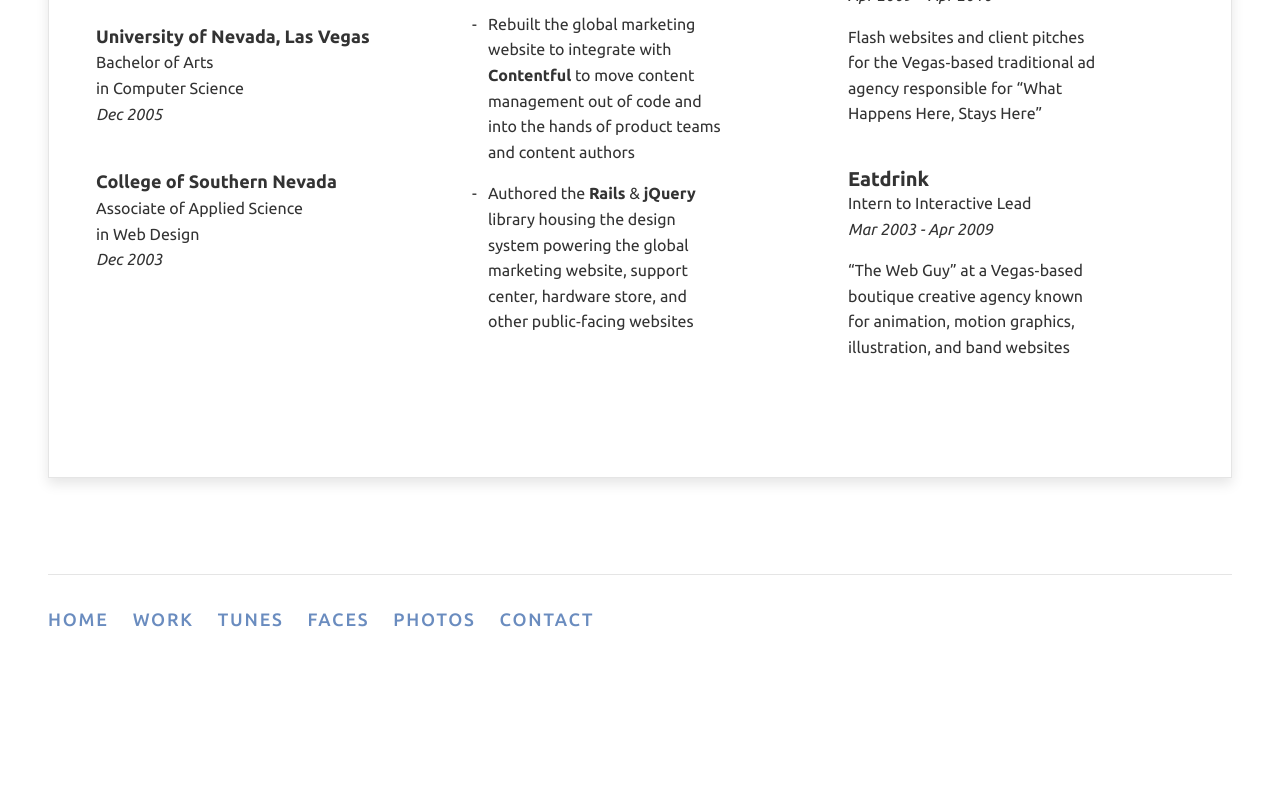
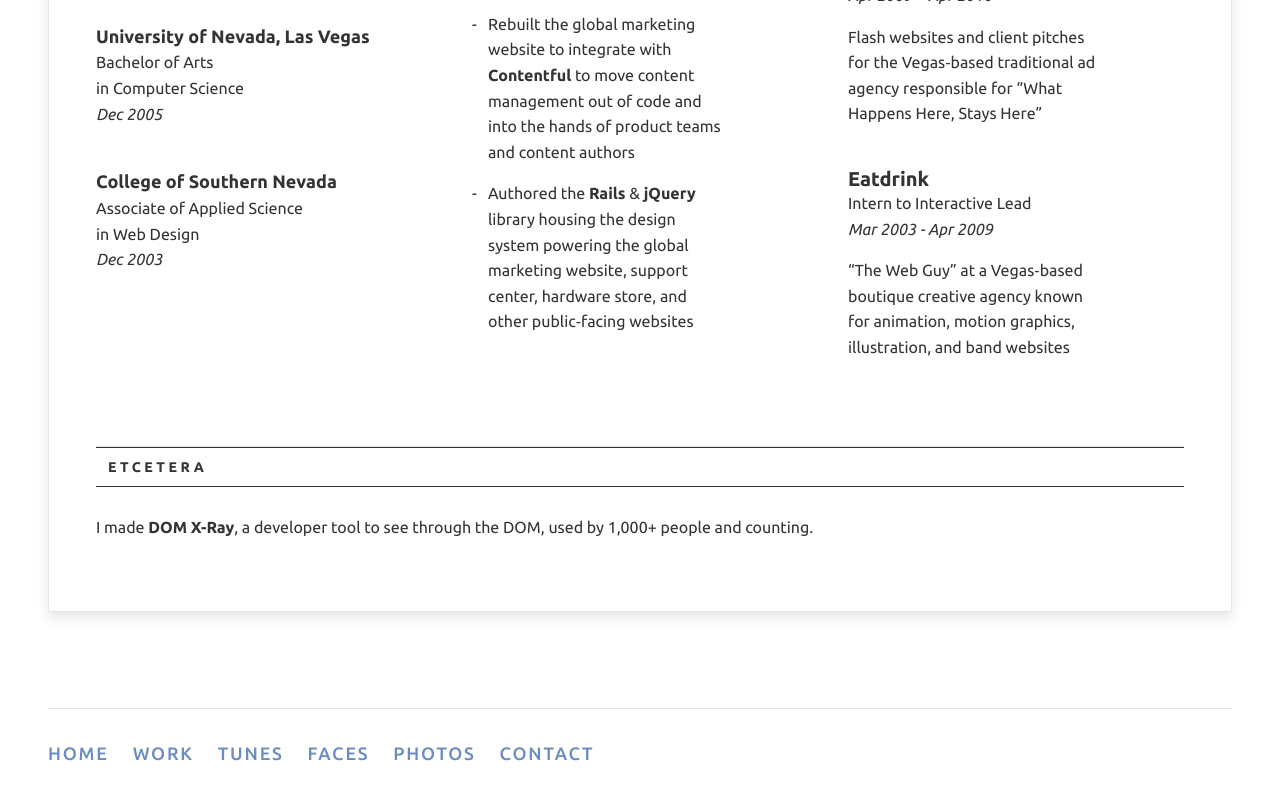
Before and after one commit to nick-vincent/nick-vincent.com-5.0, a SvelteKit app: page /work in a window 1280 px wide. Shown: the part 1118-1918 px from the top of the page. Before the commit the page ends 1823 px from the top, so only its background shows below. Built offline with nearby package versions, Linux system fonts and the light colour scheme.

Commit message:
Add etcetera to resume

```diff
--- a/src/routes/work/resume.svelte
+++ b/src/routes/work/resume.svelte
@@ -201,6 +201,16 @@
 			</div>
 		</section>
 	</main>
+
+	<footer>
+		<h2>Etcetera</h2>
+		I made
+		<a
+			href="https://chrome.google.com/webstore/detail/dom-x-ray/olfkgegmjhgehnakignkabhbdchkhnkj"
+			rel="external noreferrer"
+			target="_blank">DOM X-Ray</a
+		>, a developer tool to see through the DOM, used by 1,000+ people and counting.
+	</footer>
 </article>
 
 <style>
@@ -241,6 +251,10 @@
 	header {
 		display: grid;
 		gap: 0.25em;
+	}
+
+	footer h2 {
+		margin-bottom: 2em;
 	}
 
 	#expertise h2 {
```
